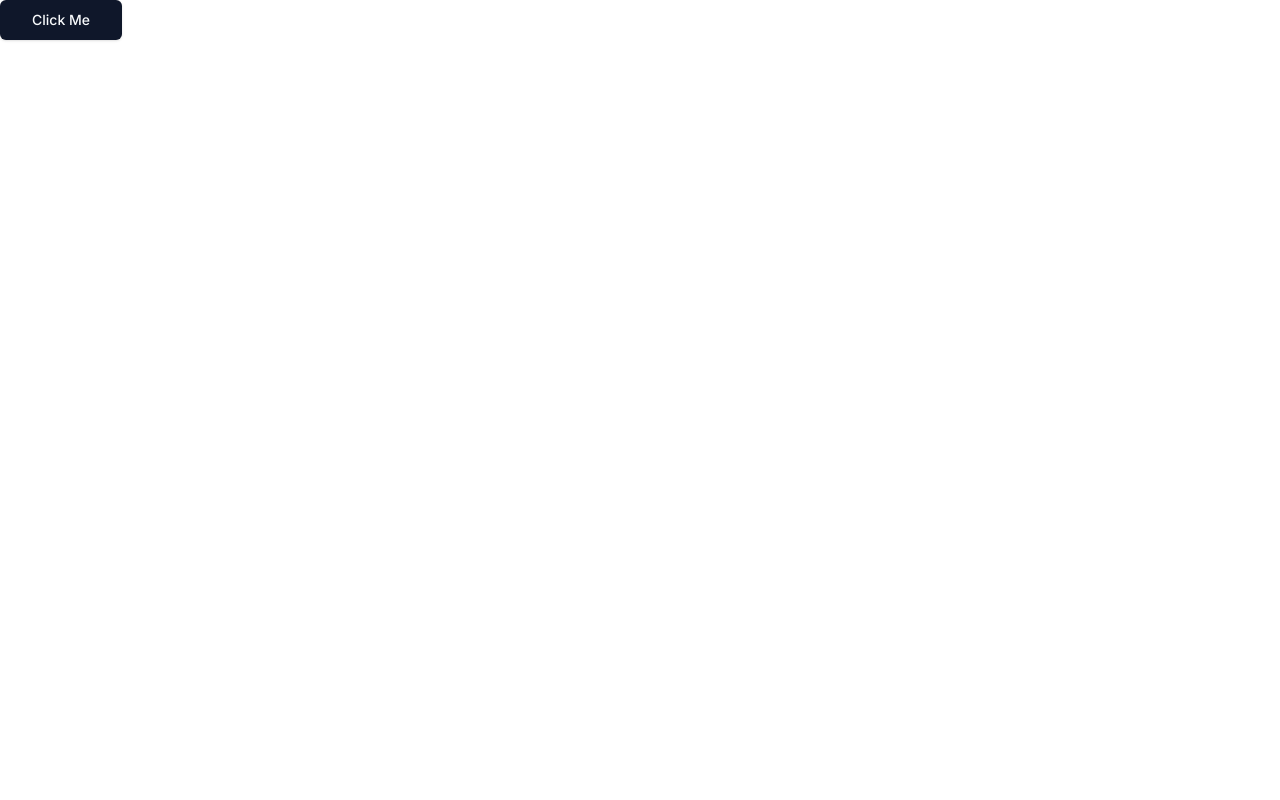
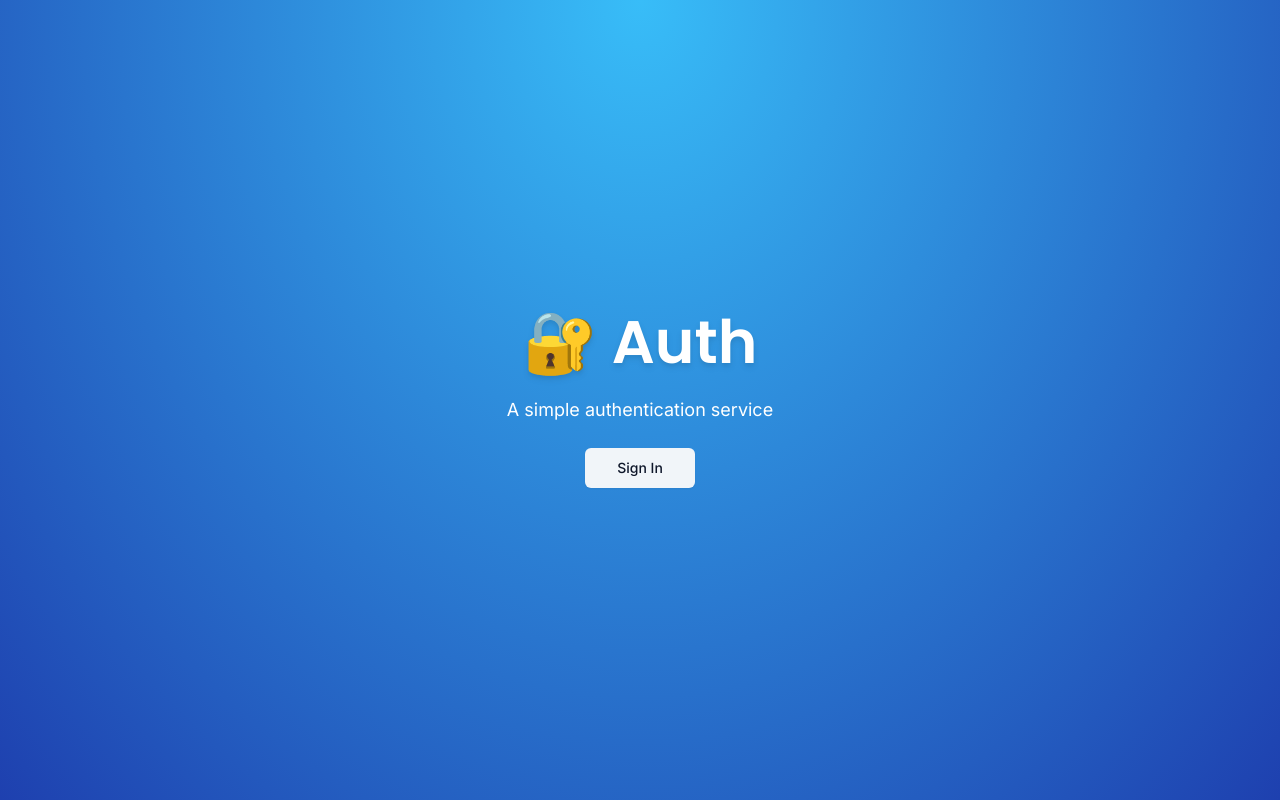
Before and after one commit to RickBr0wn/next-auth-toolkit, a Next.js app: page / in a window 1280 px wide. Built offline with nearby package versions, Linux system fonts and the light colour scheme.

Commit message:
adds home page

```diff
--- a/app/globals.css
+++ b/app/globals.css
@@ -1,6 +1,12 @@
 @tailwind base;
 @tailwind components;
 @tailwind utilities;
+
+html,
+body,
+:root {
+  height: 100%;
+}
 
 @layer base {
   :root {
--- a/app/page.tsx
+++ b/app/page.tsx
@@ -1,7 +1,33 @@
+import { Poppins } from 'next/font/google'
+import LoginButton from '~/components/auth/login-button'
 import { Button } from '~/components/ui/button'
+import { cn } from '~/lib/utils'
+
+const font = Poppins({ subsets: ['latin'], weight: ['600'] })
 
 export default function Home() {
-  return <Button size="lg">Click Me</Button>
+  return (
+    <main className="flex h-full flex-col items-center justify-center bg-[radial-gradient(ellipse_at_top,_var(--tw-gradient-stops))] from-sky-400 to-blue-800">
+      <div className="space-y-6 text-center">
+        <h1
+          className={cn(
+            'text-6xl font-semibold text-white drop-shadow-md',
+            font.className
+          )}
+        >
+          🔐 Auth
+        </h1>
+        <p className="text-white text-lg">A simple authentication service</p>
+        <div>
+          <LoginButton>
+            <Button variant="secondary" size="lg">
+              Sign In
+            </Button>
+          </LoginButton>
+        </div>
+      </div>
+    </main>
+  )
 }
 
 // Path: app/page.tsx
--- /dev/null
+++ b/components/auth/login-button.tsx
@@ -0,0 +1,37 @@
+'use client'
+
+import { useRouter } from 'next/navigation'
+import { ReactNode } from 'react'
+
+type LoginButtonProps = {
+  children: ReactNode
+  mode?: 'modal' | 'redirect'
+  asChild?: boolean
+}
+
+export default function LoginButton({
+  children,
+  mode = 'redirect',
+  asChild,
+}: LoginButtonProps) {
+  const router = useRouter()
+
+  const onClick = () => {
+    router.push('auth/login')
+  }
+
+  if (mode === 'modal') {
+    return <span className="text-white">TODO: Implement Modal</span>
+  }
+
+  return (
+    <span onClick={onClick} className="cursor-pointer">
+      {children}
+    </span>
+  )
+}
+
+// Path: components/auth/login-button.tsx
+// Created at: 21:17:11 - 17/01/2024
+// Language: Typescript
+// Framework: React/Next.js
```
